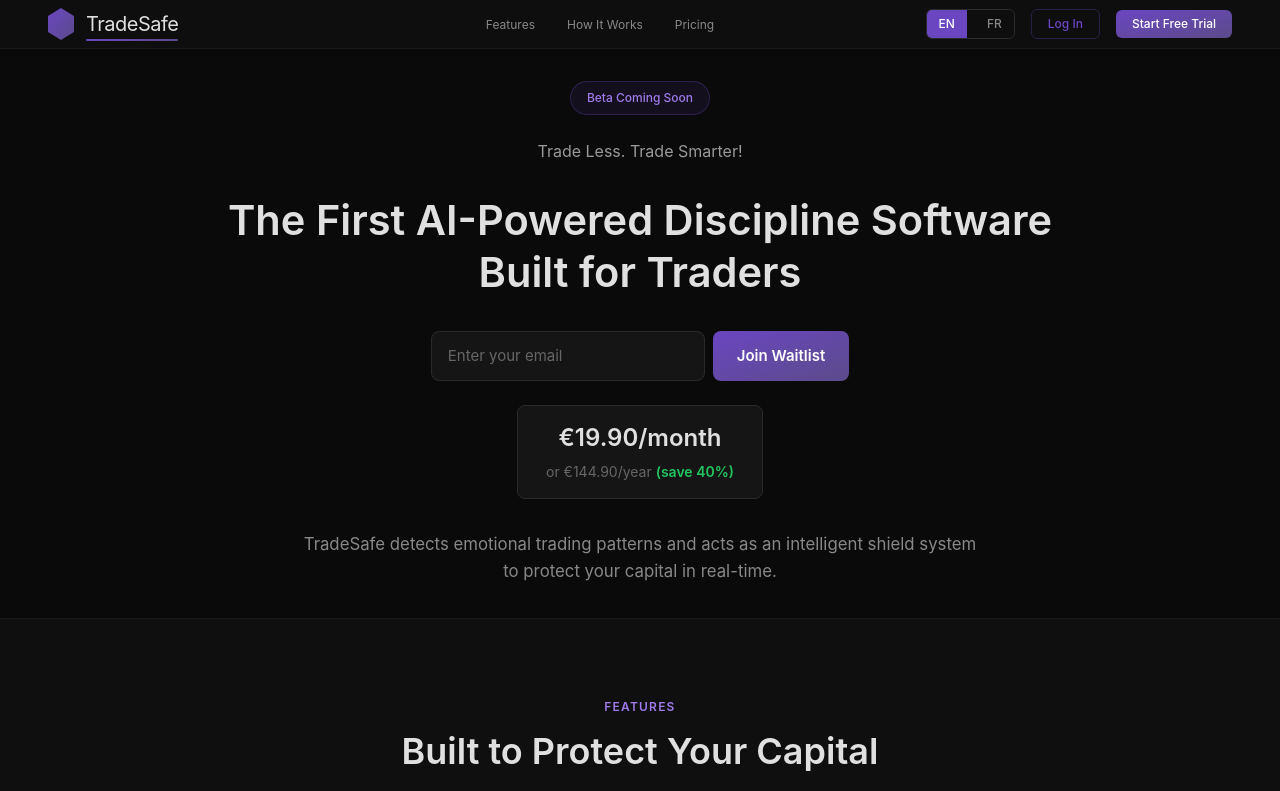
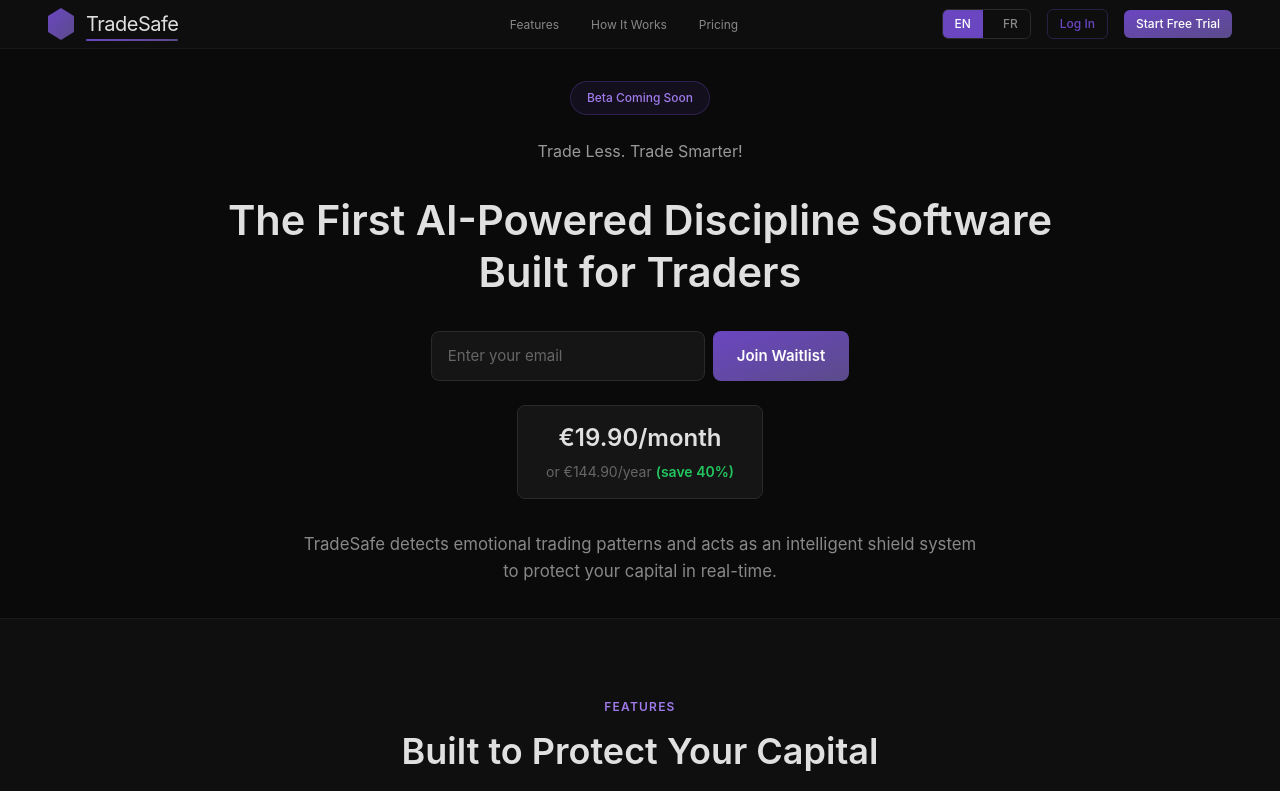
Before and after one commit to Trade-Safe/tradesafe-landing, a Next.js app: page / in a window 1280 px wide. Shown: the top 791 px of the page. Built offline with nearby package versions, Linux system fonts and the light colour scheme.

Commit message:
Update Header.tsx

```diff
--- a/components/Header.tsx
+++ b/components/Header.tsx
@@ -28,7 +28,7 @@
         </Link>
 
         {/* Desktop Navigation - Caché sur mobile */}
-        <ul className="hidden md:flex gap-8 list-none m-0 p-0 flex-1 justify-center ml-24">
+        <ul className="hidden md:flex gap-8 list-none m-0 p-0 flex-1 justify-center ml-32">
           <li><Link href="#features" className="text-[#888] no-underline text-xs transition-colors hover:text-primary">{nav.features}</Link></li>
           <li><Link href="#how-it-works" className="text-[#888] no-underline text-xs transition-colors hover:text-primary">{nav.howItWorks}</Link></li>
           <li><Link href="#pricing" className="text-[#888] no-underline text-xs transition-colors hover:text-primary">{nav.pricing}</Link></li>
@@ -39,13 +39,13 @@
           <LanguageSwitcher />
           <Link
             href="#pricing"
-            className="px-4 py-1.5 bg-transparent text-primary border border-primary/30 rounded-md text-xs font-medium transition-all hover:bg-primary/10 hover:border-primary no-underline"
+            className="px-3 py-1.5 bg-transparent text-primary border border-primary/30 rounded-md text-xs font-medium transition-all hover:bg-primary/10 hover:border-primary no-underline"
           >
             {nav.login}
           </Link>
           <Link
             href="#pricing"
-            className="px-4 py-1.5 bg-gradient-to-br from-primary to-primary-dark text-white rounded-md text-xs font-medium transition-all hover:translate-y-[-1px] hover:shadow-lg hover:shadow-primary/35 no-underline"
+            className="px-3 py-1.5 bg-gradient-to-br from-primary to-primary-dark text-white rounded-md text-xs font-medium transition-all hover:translate-y-[-1px] hover:shadow-lg hover:shadow-primary/35 no-underline"
           >
             {nav.startTrial}
           </Link>
```
